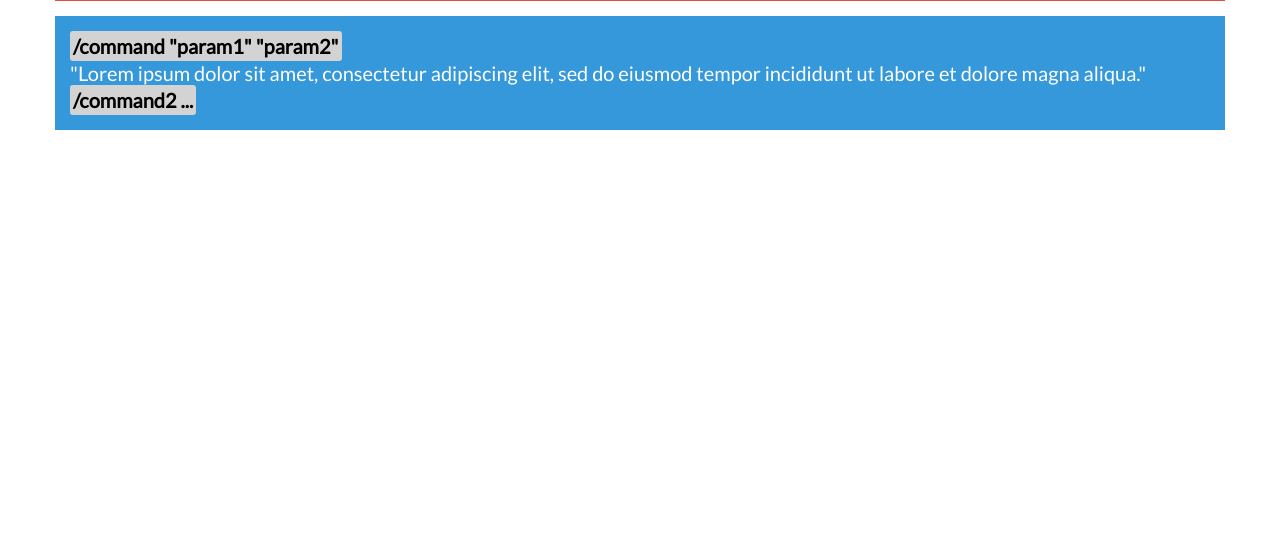
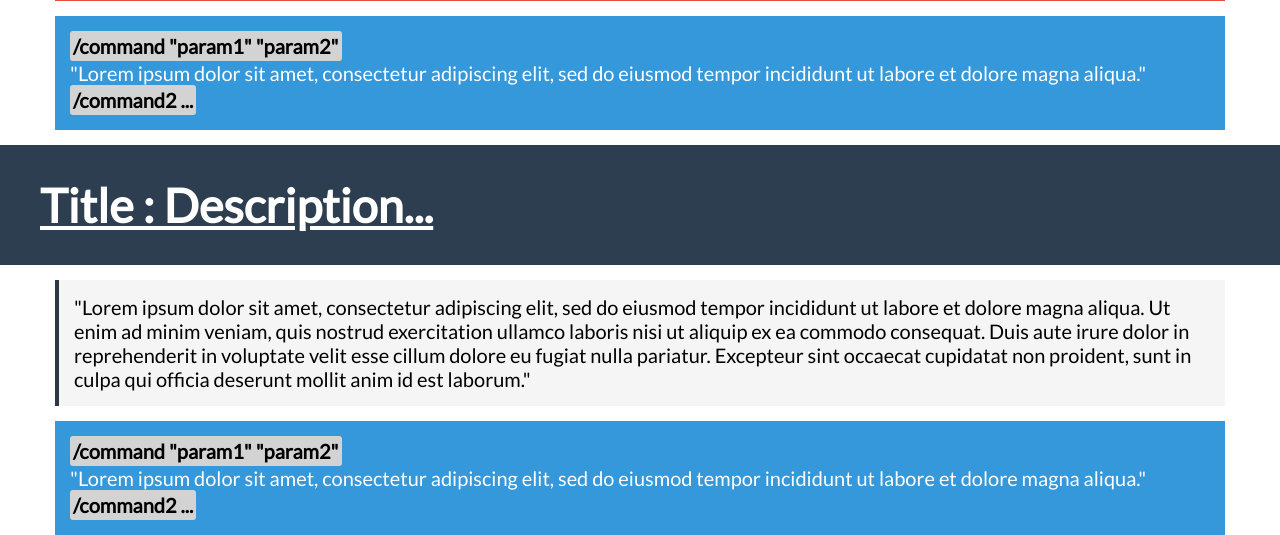
Before and after one commit to Utaria/utaria.fr, a PHP site: page /guide/article.html in a window 1280 px wide. Shown: the part 482-1017 px from the top of the page. Before the commit the page ends 612 px from the top, so only its background shows below. Run offline with PHP 8.4, Linux system fonts and the light colour scheme.

Commit message:
article v4

```diff
--- a/guide/article.html
+++ b/guide/article.html
@@ -69,5 +69,24 @@
 			</blockquote>
 		</section>
 		</div>
+			<div class="separator">
+			<h3>Title : Description...</h3>
+		</div>
+		<div class="wrap-inner">
+		<section>
+			<blockquote>
+				<p>
+				"Lorem ipsum dolor sit amet, consectetur adipiscing elit, sed do eiusmod tempor incididunt ut labore et dolore magna aliqua. Ut enim ad minim veniam, quis nostrud exercitation ullamco laboris nisi ut aliquip ex ea commodo consequat. Duis aute irure dolor in reprehenderit in voluptate velit esse cillum dolore eu fugiat nulla pariatur. Excepteur sint occaecat cupidatat non proident, sunt in culpa qui officia deserunt mollit anim id est laborum."
+				</p>
+			</blockquote>
+			<blockquote class="info">
+				<span class="command">/command "param1" "param2"</span>
+				<p>
+				"Lorem ipsum dolor sit amet, consectetur adipiscing elit, sed do eiusmod tempor incididunt ut labore et dolore magna aliqua."
+				</p>
+				<span class="command">/command2 ...</span>
+			</blockquote>
+		</section>
+		</div>
 	</body>
 </html>
--- a/guide/style.css
+++ b/guide/style.css
@@ -62,3 +62,15 @@ section blockquote .command{
 	padding: 3px;
 	color: black;
 }
+.separator{
+	width: 100%;height: 120px;
+	background-color: #2c3e50;
+	color: #FFF;
+	font-size: 40px;
+	font-weight: bold;
+	padding-left: 40px;
+	line-height: 120px;
+}
+.separator h3{
+	text-decoration: underline;
+}
```
